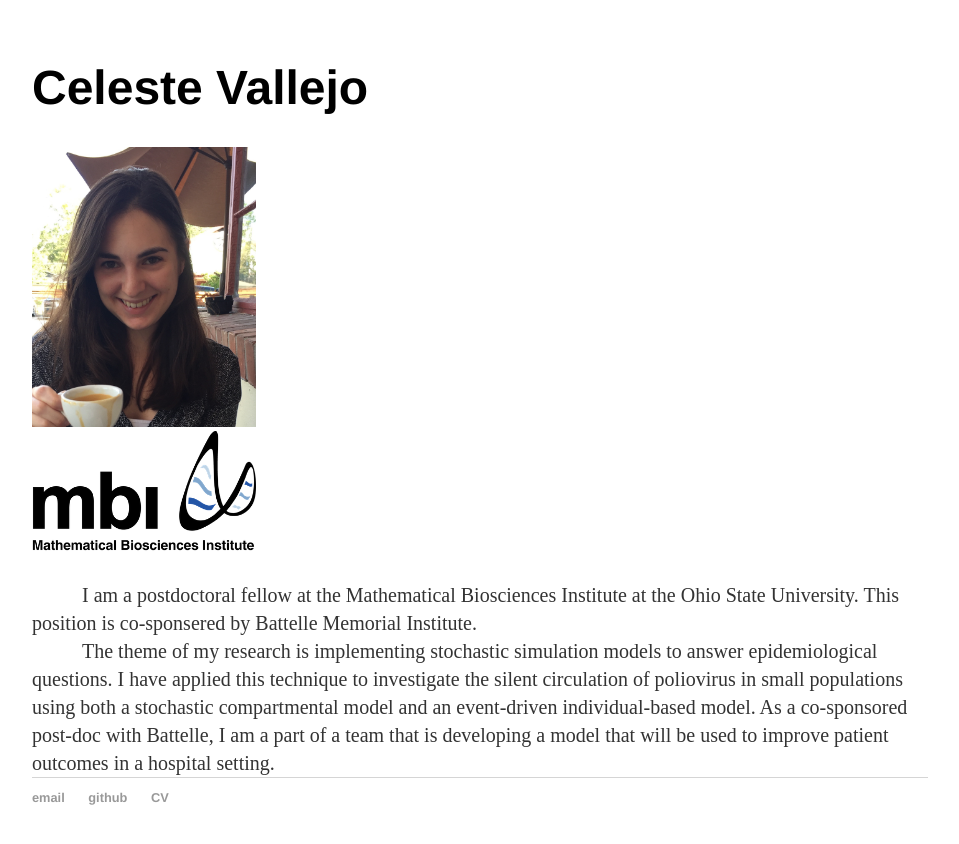
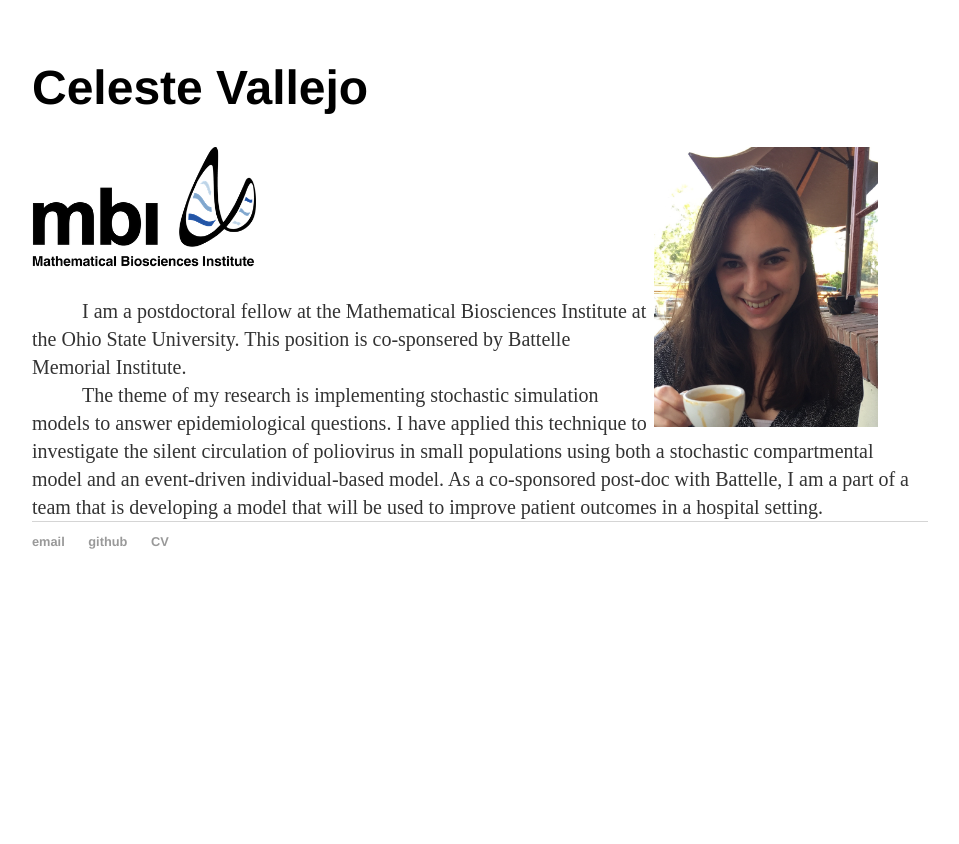
Before and after one commit to celestevallejo/celestevallejo.github.io, a Jekyll site: the page built from index.html, in a window 1280 px wide. Shown: the top 844 px of the page, without its empty margins (160-1119 px from the left). Built offline with Jekyll 4.4.1, drawn with Linux system fonts in a browser that asks for light colours.

Commit message:
float right pic

```diff
--- a/index.html
+++ b/index.html
@@ -3,7 +3,7 @@
 title: Celeste Vallejo
 ---
 <p><h1>Celeste Vallejo</h1>
-<img src="images/cvallejo.jpg" alt="Celeste Vallejo image not shown" class="inline" width="25%" height="25%" style="PADDING-RIGHT: 50px"/>
+<img src="images/cvallejo.jpg" alt="Celeste Vallejo image not shown" class="inline" width="25%" height="25%" style="PADDING-RIGHT: 50px;float:right;"/>
 <div><img src="images/Mathematical_Biosciences_Institute_Logo.png" alt="MBI logo not shown" height="25%" width="25%" class="inline"/>
 	</p></div>
 <div>
```
